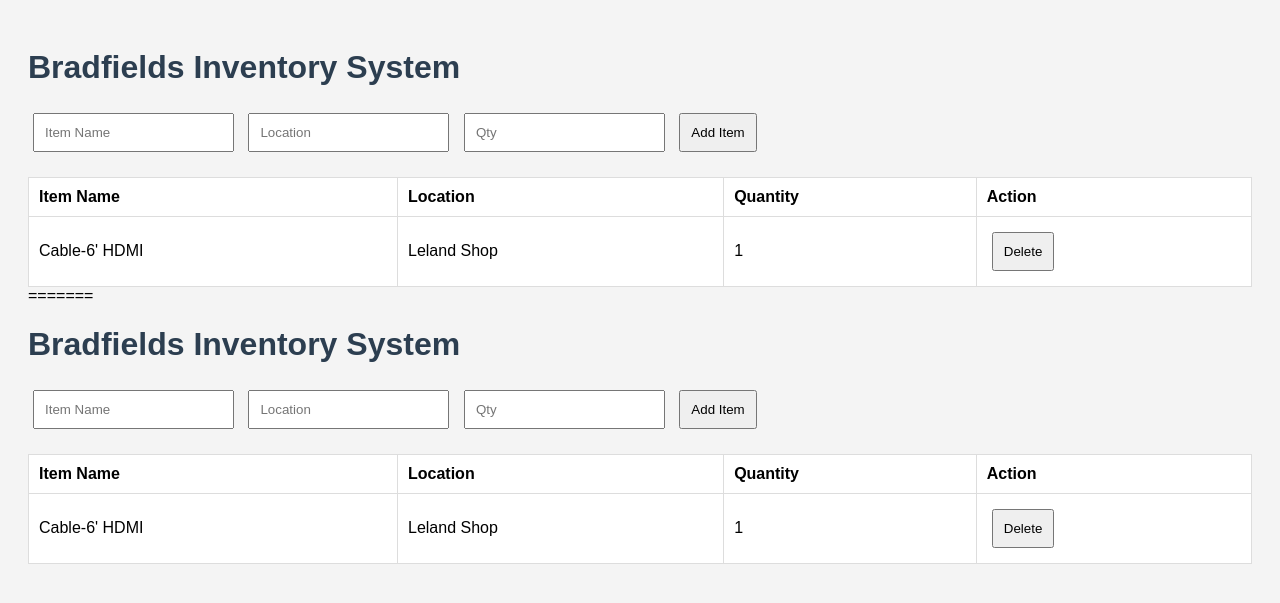
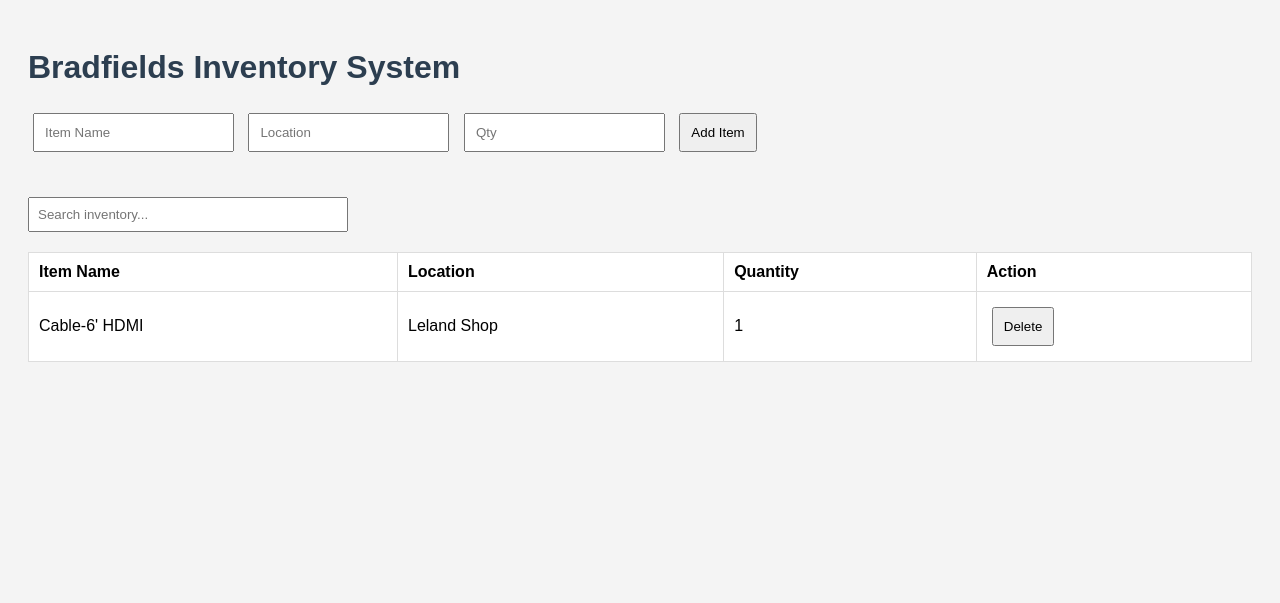
Before and after one commit to swharper2306/bradfields-inventory, a Flask app: page / in a window 1280 px wide. Shown: the top 603 px of the page. Run offline with Flask 3, Linux system fonts and the light colour scheme; data comes from the database, SQL or seed files in the repository.

Commit message:
Update index.html

```diff
--- a/templates/index.html
+++ b/templates/index.html
@@ -15,10 +15,15 @@
         <button type="submit">Add Item</button>
     </form>
 
-    <table>
+    <input type="text" id="searchInput" placeholder="Search inventory..." onkeyup="filterTable()" style="margin: 20px 0; padding: 8px; width: 300px;">
+
+    <table id="inventoryTable">
         <thead>
             <tr>
-                <th>Item Name</th><th>Location</th><th>Quantity</th><th>Action</th>
+                <th>Item Name</th>
+                <th>Location</th>
+                <th>Quantity</th>
+                <th>Action</th>
             </tr>
         </thead>
         <tbody>
@@ -36,46 +41,29 @@
             {% endfor %}
         </tbody>
     </table>
+
+    <script>
+    function filterTable() {
+      const input = document.getElementById("searchInput");
+      const filter = input.value.toLowerCase();
+      const table = document.getElementById("inventoryTable");
+      const rows = table.getElementsByTagName("tr");
+
+      for (let i = 1; i < rows.length; i++) {
+        const cells = rows[i].getElementsByTagName("td");
+        let match = false;
+
+        for (let j = 0; j < cells.length; j++) {
+          const text = cells[j].textContent || cells[j].innerText;
+          if (text.toLowerCase().indexOf(filter) > -1) {
+            match = true;
+            break;
+          }
+        }
+
+        rows[i].style.display = match ? "" : "none";
+      }
+    }
+    </script>
 </body>
 </html>
-=======
-<!DOCTYPE html>
-<html lang="en">
-<head>
-    <meta charset="UTF-8">
-    <title>Bradfields Inventory</title>
-    <link rel="stylesheet" href="/static/style.css">
-</head>
-<body>
-    <h1>Bradfields Inventory System</h1>
-
-    <form action="/add" method="post">
-        <input type="text" name="item_name" placeholder="Item Name" required>
-        <input type="text" name="location" placeholder="Location" required>
-        <input type="number" name="quantity" placeholder="Qty" required min="1">
-        <button type="submit">Add Item</button>
-    </form>
-
-    <table>
-        <thead>
-            <tr>
-                <th>Item Name</th><th>Location</th><th>Quantity</th><th>Action</th>
-            </tr>
-        </thead>
-        <tbody>
-            {% for item in items %}
-            <tr>
-                <td>{{ item[1] }}</td>
-                <td>{{ item[2] }}</td>
-                <td>{{ item[3] }}</td>
-                <td>
-                    <form action="/delete/{{ item[0] }}" method="post" style="display:inline;">
-                        <button type="submit">Delete</button>
-                    </form>
-                </td>
-            </tr>
-            {% endfor %}
-        </tbody>
-    </table>
-</body>
-</html>
```
